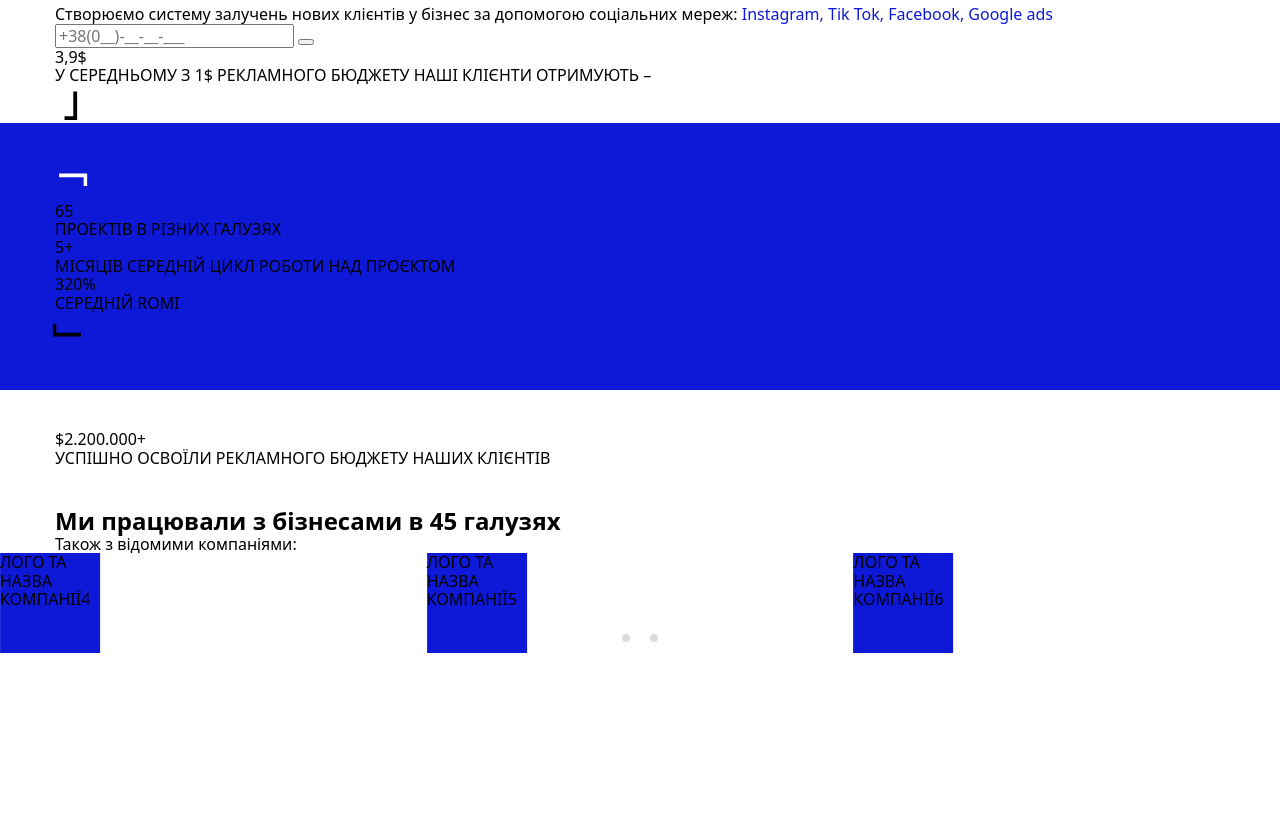
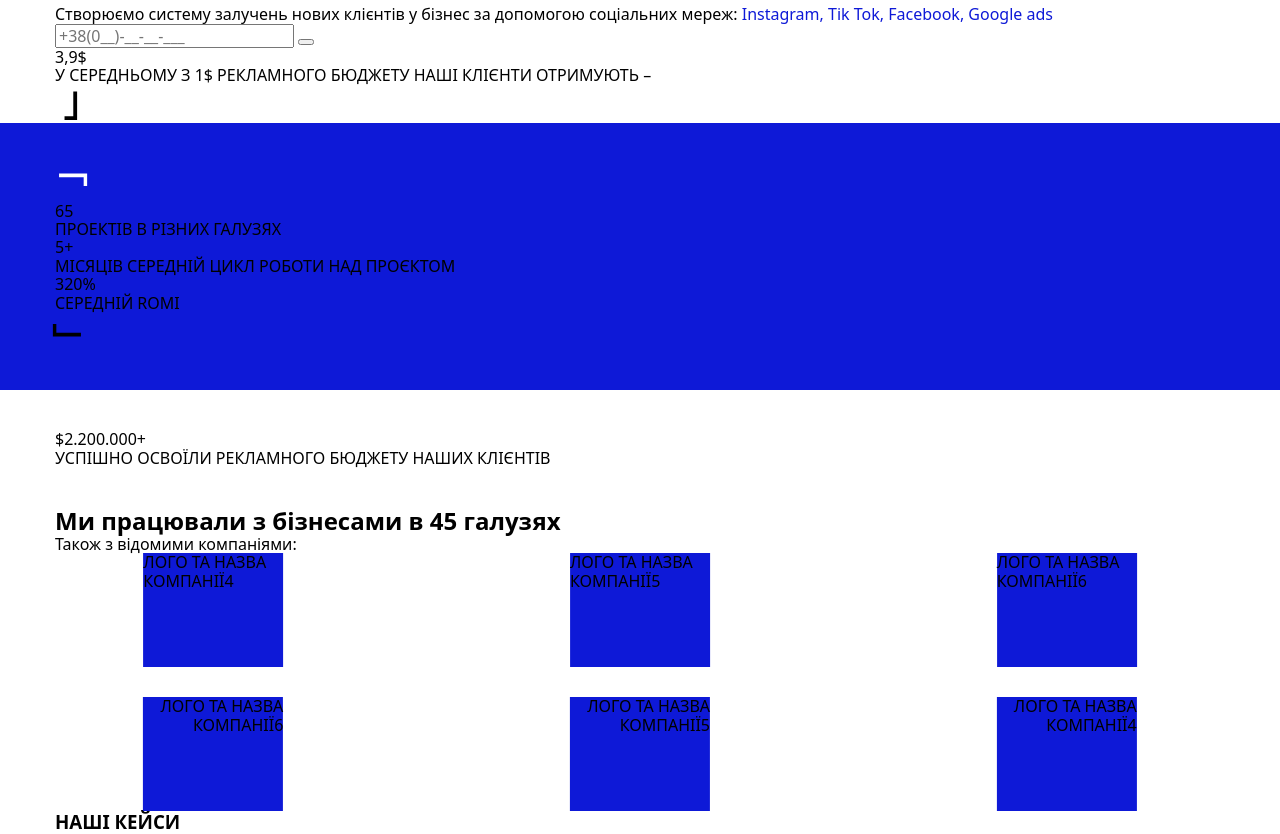
Before and after one commit to Thonatosss/marketing, a website: page index.html in a window 1280 px wide. Shown: the part 386-1220 px from the top of the page. Before the commit the page ends 1039 px from the top, so only its background shows below. Drawn offline with nearby package versions, Linux system fonts and the light colour scheme.

Commit message:
two sliders

```diff
--- a/index.html
+++ b/index.html
@@ -96,7 +96,7 @@
           </div>
          </section>
 
-         <section class="splide" aria-label="Splide Basic HTML Example">
+         <section class="splide" id="splide1" aria-label="Splide Basic HTML Example">
           <div class="splide__track">
             <ul class="splide__list">
               <li class="splide__slide"><div class="card-container"><span>ЛОГО ТА НАЗВА КОМПАНІЇ1</span></div></li>
@@ -109,6 +109,28 @@
             </ul>
           </div>
         </section>
+        <section class="splide" id="splide2" aria-label="Splide Basic HTML Example">
+          <div class="splide__track">
+            <ul class="splide__list">
+              <li class="splide__slide"><div class="card-container"><span>ЛОГО ТА НАЗВА КОМПАНІЇ1</span></div></li>
+              <li class="splide__slide"><div class="card-container"><span>ЛОГО ТА НАЗВА КОМПАНІЇ2</span></div></li>
+              <li class="splide__slide"><div class="card-container"><span>ЛОГО ТА НАЗВА КОМПАНІЇ3</span></div></li>
+              <li class="splide__slide"><div class="card-container"><span>ЛОГО ТА НАЗВА КОМПАНІЇ4</span></div></li>
+              <li class="splide__slide"><div class="card-container"><span>ЛОГО ТА НАЗВА КОМПАНІЇ5</span></div></li>
+              <li class="splide__slide"><div class="card-container"><span>ЛОГО ТА НАЗВА КОМПАНІЇ6</span></div></li>
+              <li class="splide__slide"><div class="card-container"><span>ЛОГО ТА НАЗВА КОМПАНІЇ7</span></div></li>
+            </ul>
+          </div>
+        </section>
+        <section class="out-cases-section">
+
+          <div class="container">
+            <h3 class="our-cases-title">
+              НАШІ КЕЙСИ
+            </h3>
+
+          </div>
+        </section>
         <script type="module" src="./js/carousel.js"></script>
          <script src="https://cdn.jsdelivr.net/npm/@splidejs/splide@4.1.4/dist/js/splide.min.js"></script>
   </body>
--- a/js/carousel.js
+++ b/js/carousel.js
@@ -2,11 +2,22 @@
 
 const slide = document.querySelector('.splide');
 
-new Splide( slide, {
+new Splide( '#splide1', {
     type: 'loop',
     perPage: 3,
     autoplay: true,
     lazyload: true,
     arrows: false,
+    pagination: false,
+}).mount();
+
+new Splide( '#splide2', {
+    type: 'loop',
+    perPage: 3,
+    autoplay: true,
+    lazyload: true,
+    arrows: false,
+    pagination: false,
+    direction: 'rtl',
 }).mount();
 console.log(slide);
--- a/sass/base/_carousel.scss
+++ b/sass/base/_carousel.scss
@@ -1,5 +1,19 @@
 .card-container{
-    width: 100px;
-    height: 100px;
+    width: 140px;
+    height: 114px;
     background-color: $accent-color;
+    margin-right: auto;
+    margin-left: auto
 }
+.splide-list{
+    display: flex;
+    justify-content: center;
+    align-items: center;
+}
+.splide__track{
+    margin-right: auto;
+    margin-left: auto;
+}
+#splide2{
+    margin-top: 30px;
+}
--- a/sass/main.scss
+++ b/sass/main.scss
@@ -14,3 +14,4 @@
 @import './components/hamburger-menu';
 @import './components/second-section';
 @import './components/budget-section';
+@import './components/our-cases-section';
```
Also changed, not shown: sass/components/_our-cases-section.scss (added), sass/main.css, sass/main.min.css, 2 other files.
